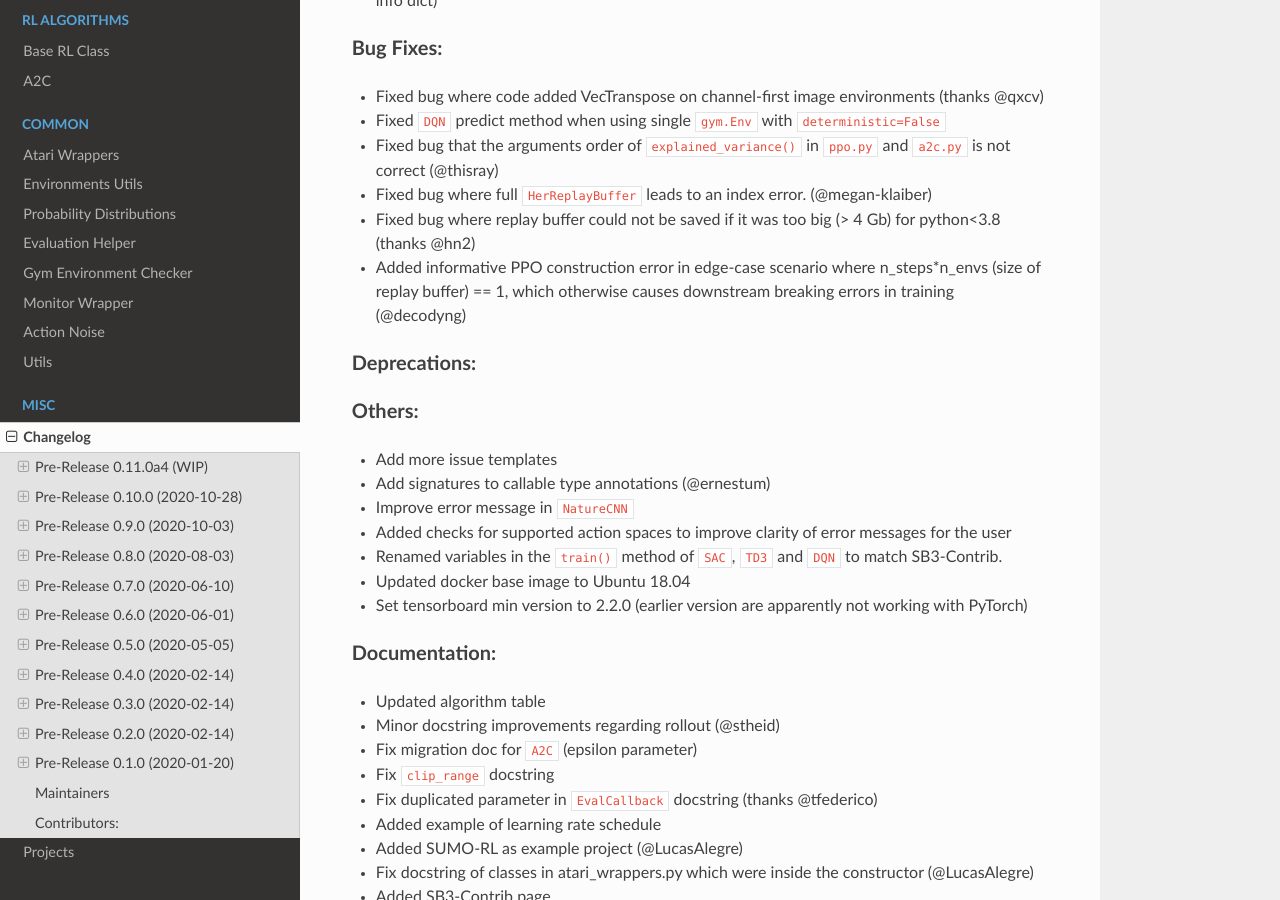
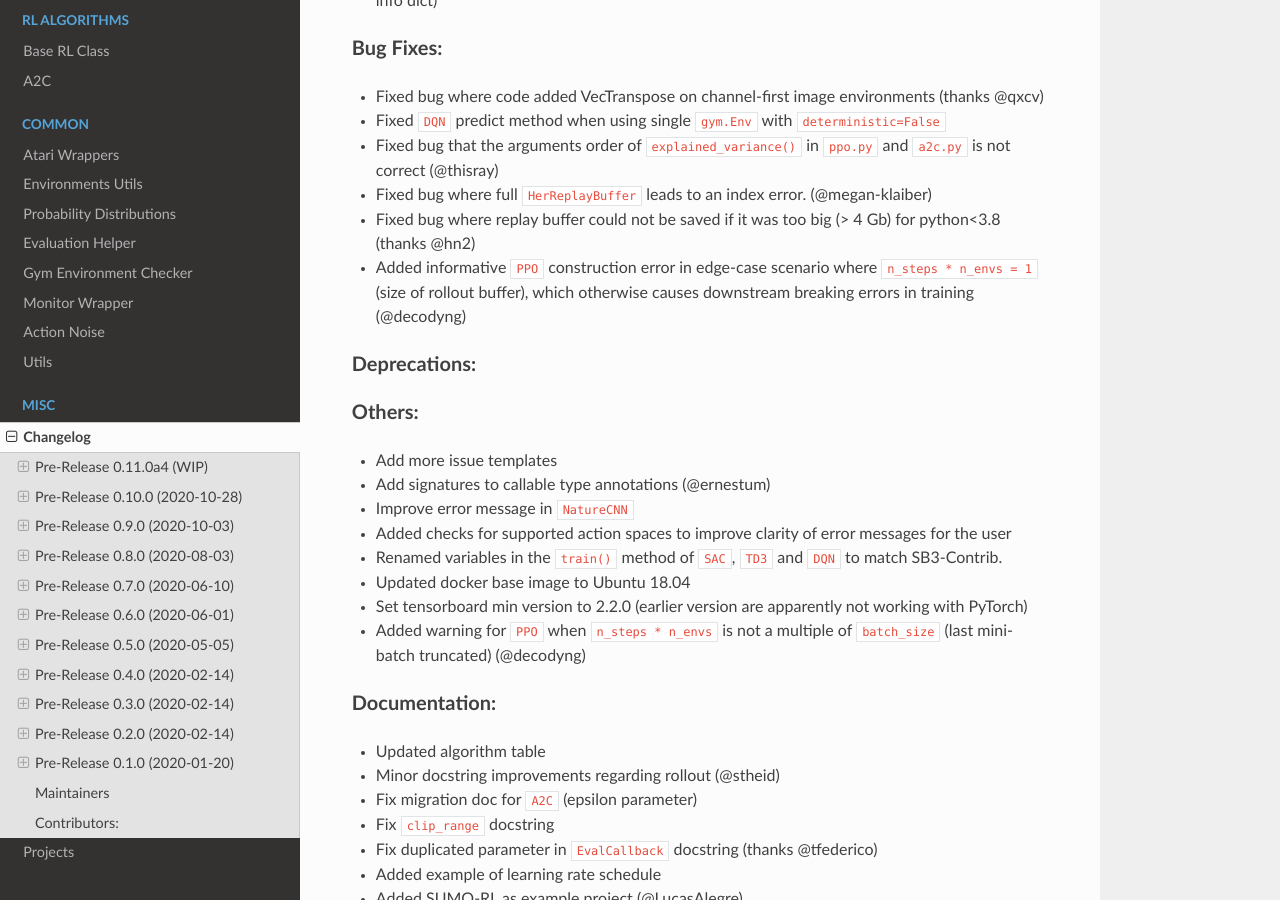
Before and after one commit to DLR-RM/stable-baselines3, a Sphinx documentation site: the page built from docs/misc/changelog.rst, in a window 1280 px wide and 900 px high, scrolled down 711 px. Built offline with Sphinx 7.4.7 and the Read the Docs theme 2.0.0, drawn with Linux system fonts in a browser that asks for light colours; pages that are not in the unit, such as notebooks, are missing from menus.

Commit message:
Update changelog.rst

```diff
--- a/docs/misc/changelog.rst
+++ b/docs/misc/changelog.rst
@@ -34,7 +34,7 @@ Bug Fixes:
 - Fixed bug that the arguments order of ``explained_variance()`` in ``ppo.py`` and ``a2c.py`` is not correct (@thisray)
 - Fixed bug where full ``HerReplayBuffer`` leads to an index error. (@megan-klaiber)
 - Fixed bug where replay buffer could not be saved if it was too big (> 4 Gb) for python<3.8 (thanks @hn2)
-- Added informative PPO construction error in edge-case scenario where n_steps*n_envs (size of replay buffer) == 1,
+- Added informative ``PPO`` construction error in edge-case scenario where ``n_steps * n_envs = 1`` (size of rollout buffer),
   which otherwise causes downstream breaking errors in training (@decodyng)
 
 
@@ -50,6 +50,7 @@ Others:
 - Renamed variables in the ``train()`` method of ``SAC``, ``TD3`` and ``DQN`` to match SB3-Contrib.
 - Updated docker base image to Ubuntu 18.04
 - Set tensorboard min version to 2.2.0 (earlier version are apparently not working with PyTorch)
+- Added warning for ``PPO`` when ``n_steps * n_envs`` is not a multiple of ``batch_size`` (last mini-batch truncated) (@decodyng)
 
 Documentation:
 ^^^^^^^^^^^^^^
```
